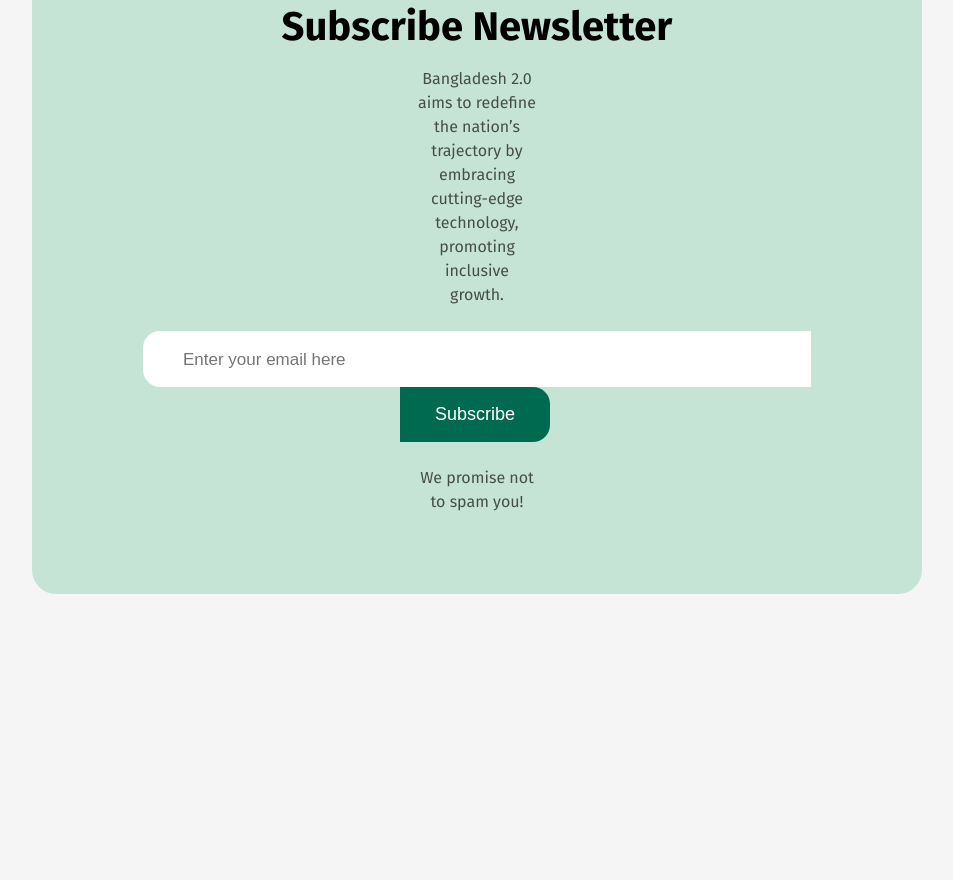
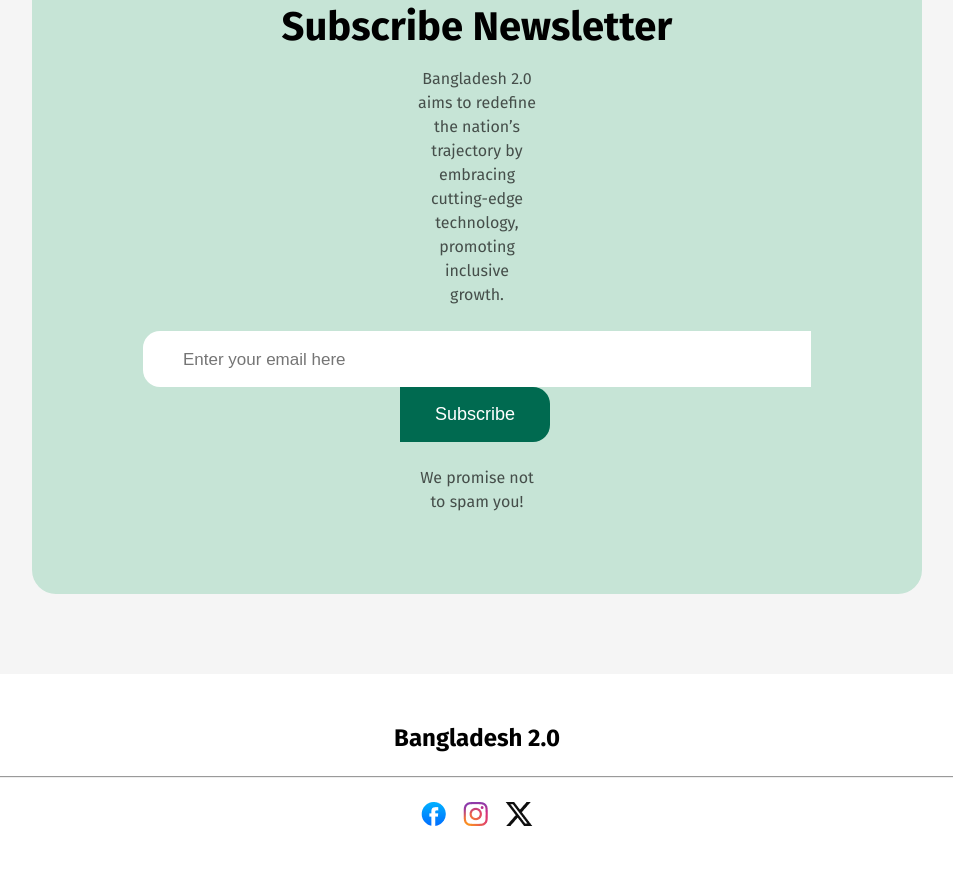
Before and after one commit to Bapan2317/assighment-1, a plain HTML site: page index.html in a window 1280 px wide. Shown: the part 4605-5485 px from the top of the page, without its empty margins (163-1116 px from the left). Before the commit the page ends 5279 px from the top, so only its background shows below. Drawn offline with Linux system fonts and the light colour scheme.

Commit message:
this is footer section

```diff
--- a/index.html
+++ b/index.html
@@ -222,5 +222,15 @@
 
         </div>
     </main>
+
+    <footer>
+        <h2>Bangladesh 2.0</h2>
+        <hr>
+        <ul class="icons-ber">
+            <li><a href=""><img src="assets/facebook.png" alt=""></a></li>
+            <li><a href=""><img src="assets/instagram.png" alt=""></a></li>
+            <li><a href=""><img src="assets/x.png" alt=""></a></li>
+        </ul>
+    </footer>
 </body>
 </html>
--- a/style.css
+++ b/style.css
@@ -55,6 +55,10 @@ section {
 .global-gap {
     display: grid;
     row-gap: 50px;
+}
+button:hover {
+    color: #000000;
+    background-color: #92e2bd;
 }
 /*======================================================*/
 /*=====================Global CSS End===================*/
@@ -191,6 +195,10 @@ nav h3 {
     background-color: #ffc239;
 }
 
+.primary-btn:hover {
+    background-color: #7de6b5;
+}
+
 
 /*====vision-of-future Section End====*/
 
@@ -317,3 +325,25 @@ nav h3 {
 /*======================================================*/
 /*================== Main CSS  End =====================*/
 /*======================================================*/
+
+/*======================================================*/
+/*================ Footer Start ========================*/
+/*======================================================*/
+
+footer {
+    padding: 50px 160px;
+    background-color: #fff;
+    text-align: center;
+}
+footer hr {
+    margin: 24px 0px;
+}
+.icons-ber {
+    display: flex;
+    justify-content: center;
+    gap: 17px;
+}
+
+/*======================================================*/
+/*================= Footer End =========================*/
+/*======================================================*/
```
